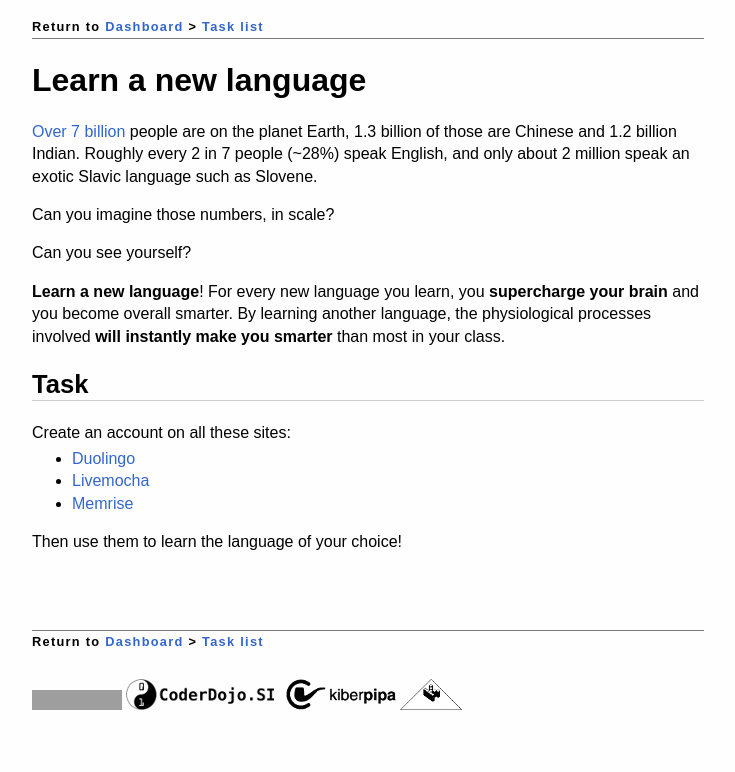
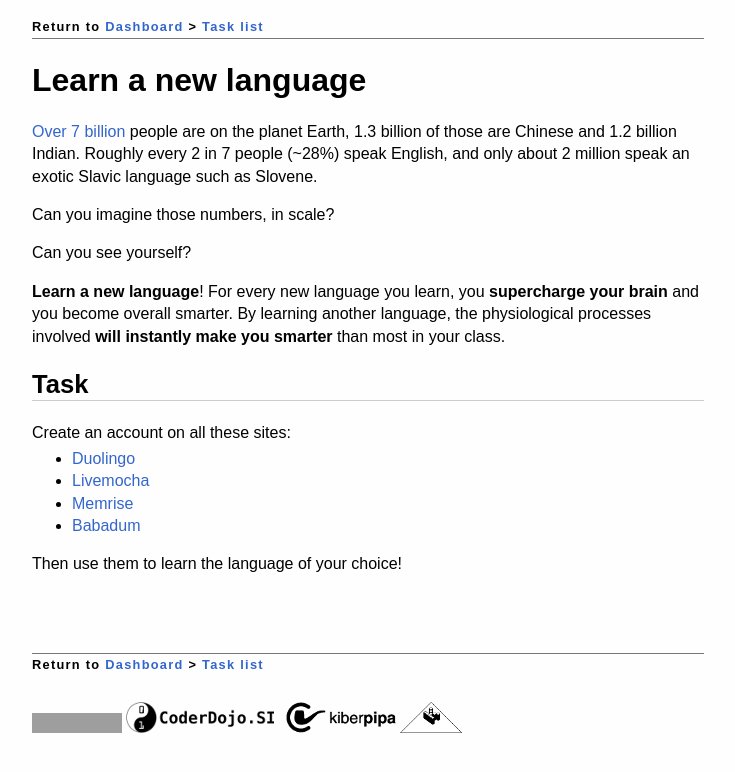
Before and after one commit to CoderDojoSI/course, a Jekyll site: the page built from tasks/new_language.md, in a window 1280 px wide. Shown: the top 772 px of the page, without its empty margins (272-1007 px from the left). Built offline with Jekyll 4.4.1, drawn with Linux system fonts in a browser that asks for light colours; nearby versions of some CDN libraries; Markdown is read by kramdown in place of the engine named in the settings; grey boxes are pictures that could not be loaded.

Commit message:
Add Babadum

```diff
--- a/tasks/new_language.md
+++ b/tasks/new_language.md
@@ -26,5 +26,6 @@ Create an account on all these sites:
 * [Duolingo](http://www.duolingo.com/)
 * [Livemocha](http://livemocha.com/)
 * [Memrise](http://www.memrise.com/)
+* [Babadum](http://babadum.com/)
 
 Then use them to learn the language of your choice!
```
